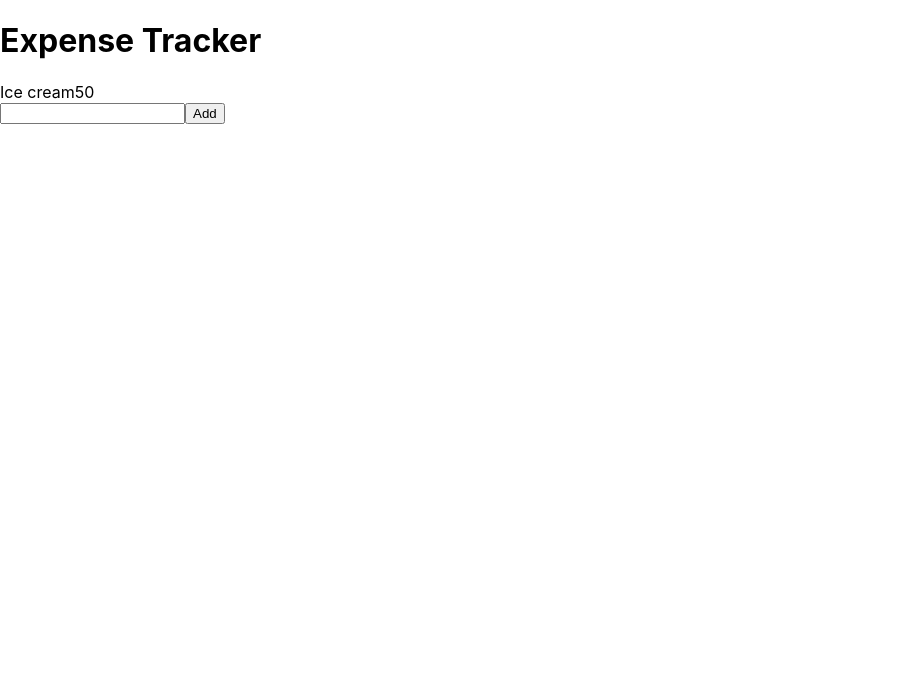
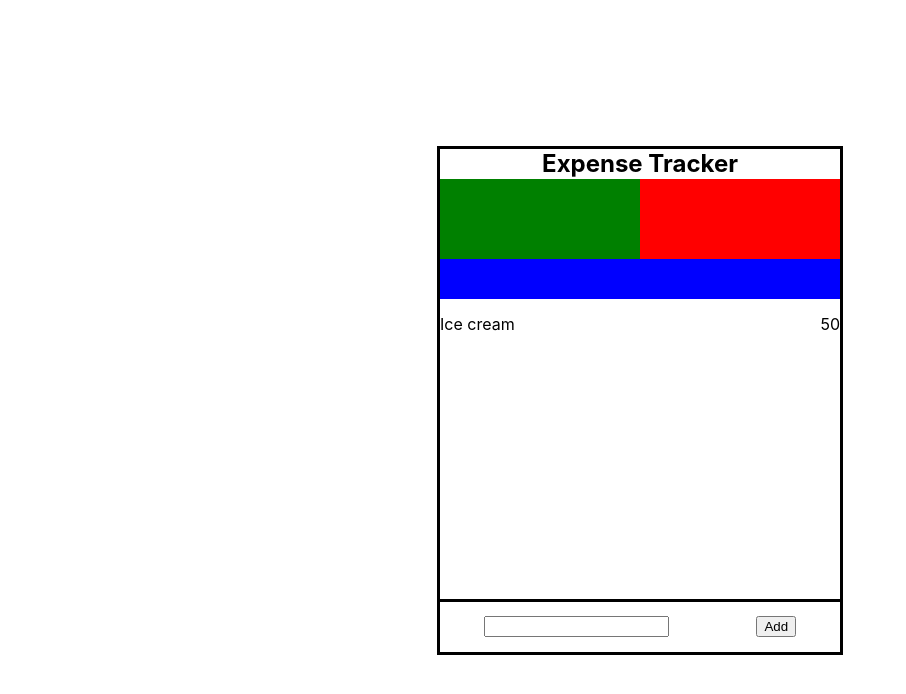
Before and after one commit to Harshit1607/expense-tracker, a React (Create React App) app: page / in a window 1280 px wide. Shown: the top 694 px of the page, without its empty margins (0-906 px from the left). Built offline with nearby package versions, Linux system fonts and the light colour scheme.

Commit message:
Added Basic Styling

```diff
--- a/public/index.css
+++ b/public/index.css
@@ -5,9 +5,102 @@ body {
     sans-serif;
   -webkit-font-smoothing: antialiased;
   -moz-osx-font-smoothing: grayscale;
+  width: 100%;
+  height: 100vh;
 }
 
 code {
   font-family: source-code-pro, Menlo, Monaco, Consolas, 'Courier New',
     monospace;
 }
+
+#root{
+  width: 100%;
+  height: 100%;
+  display: flex;
+  flex-direction: row;
+  justify-content: center;
+  align-items: center;
+
+}
+
+.App{
+  width: 400px;
+  min-height: 500px;
+  max-height: fit-content;
+  display: flex;
+  flex-direction: column;
+  justify-content: center;
+  border: solid;
+}
+
+.heading{
+  width: 100%;
+  height: 30px;
+  display: flex;
+  justify-content: center;
+  align-items: center;
+  padding: 0;
+  margin: 0;
+}
+
+.expense-container{
+  width: 100%;
+  height: 120px;
+  display: grid;
+  grid-template-columns: 1fr 1fr;
+  column-gap: 0;
+}
+
+.Credit{
+  height: 80px;
+  display: flex;
+  justify-content: center;
+  align-items: center;
+  background-color: green;
+}
+
+.Debit{
+  height: 80px;
+  display: flex;
+  justify-content: center;
+  align-items: center;
+  background-color: red;
+}
+
+.Total{
+  grid-column: span 2;
+  height: 40px;
+  display: flex;
+  justify-content: center;
+  align-items: center;
+  background-color: blue;
+}
+
+.statements-container{
+  width: 100%;
+  display: flex;
+  flex-direction: column;
+  align-items: center;
+  min-height: 300px;
+  max-height: fit-content;
+}
+
+.statement{
+  width: 100%;
+  display: flex;
+  flex-direction: row;
+  align-items: center;
+  justify-content: space-between;
+  height: 50px;
+}
+
+.add{
+  height: 50px;
+  width: 100%;
+  display: flex;
+  flex-direction: row;
+  align-items: center;
+  justify-content: space-around;
+  border-top: solid
+}
--- a/src/Components/App.js
+++ b/src/Components/App.js
@@ -6,7 +6,7 @@ import { Statements } from "./Statements.js";
 function App() {
   return (
     <div className="App">
-      <div><h1>Expense Tracker</h1></div>
+      <div className="heading"><h2>Expense Tracker</h2></div>
       <Expense />
       <Statements />
       <AddExpense />
```
